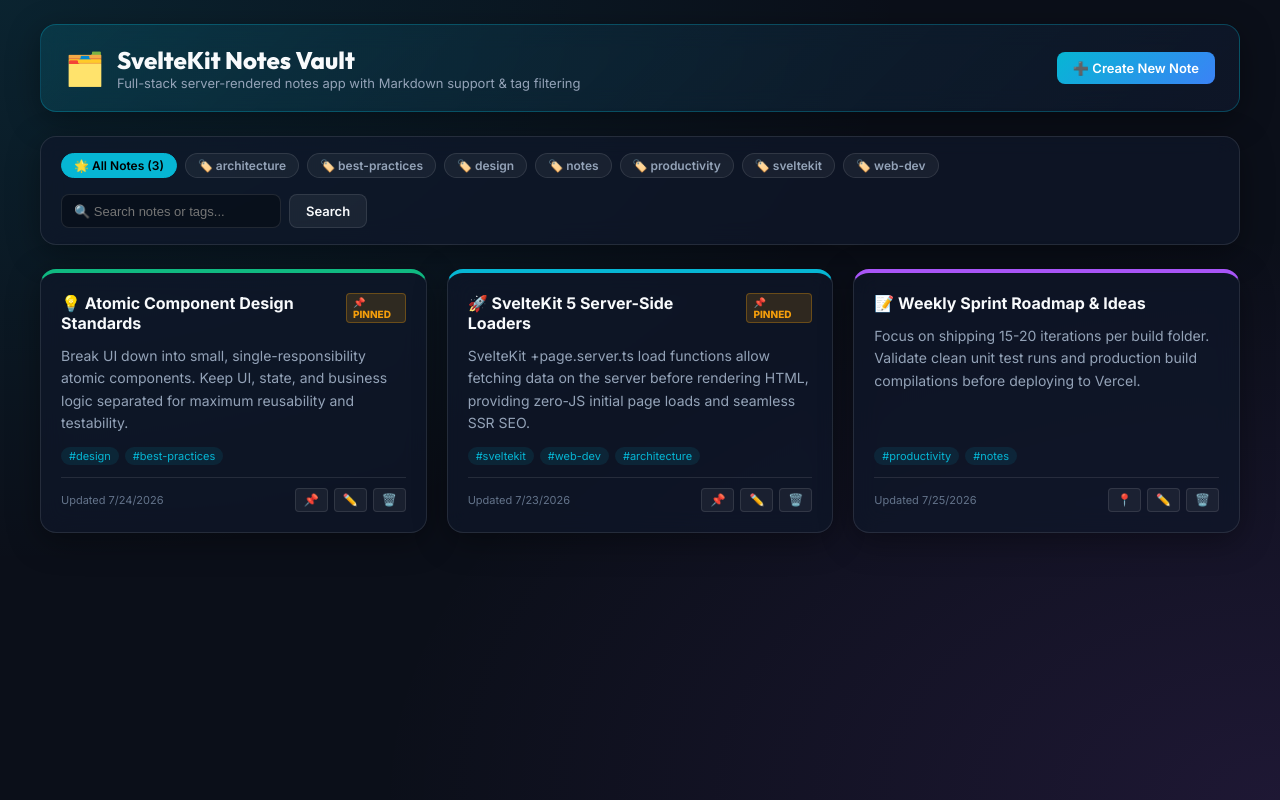
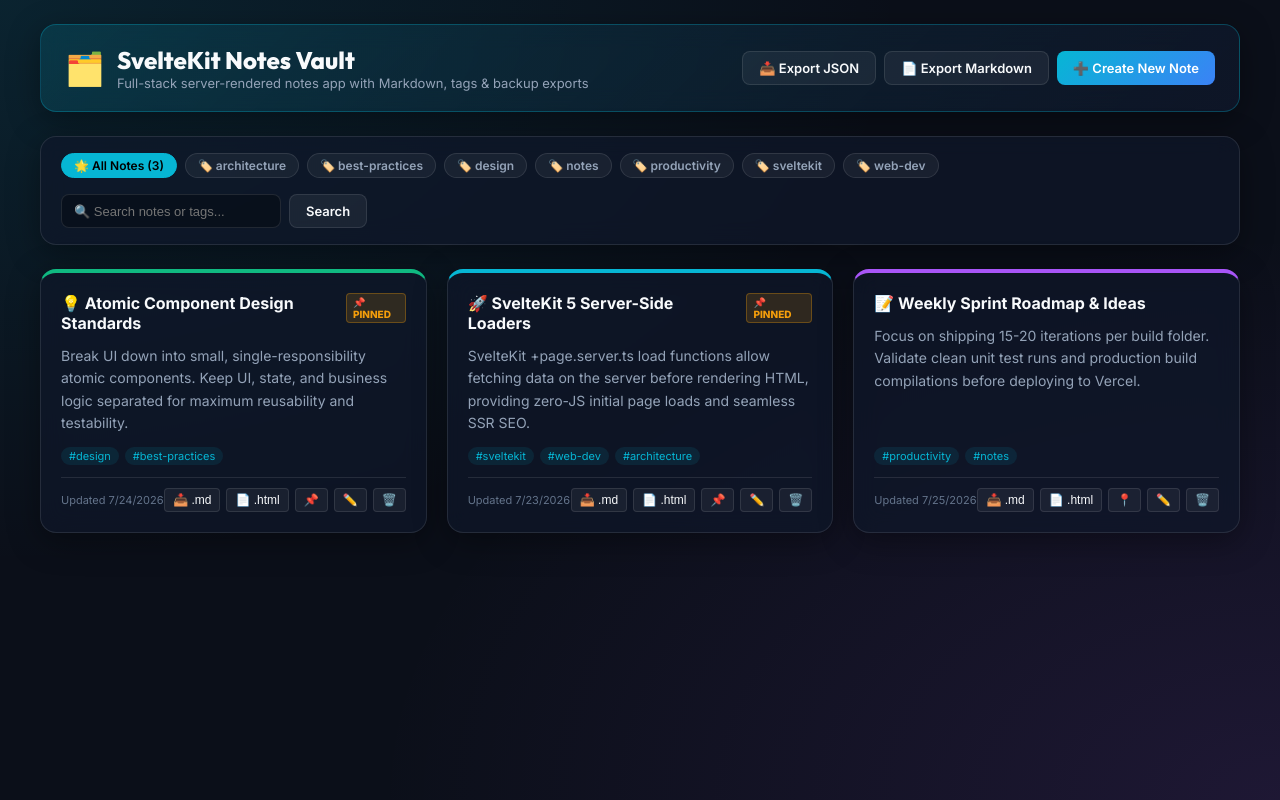
Before and after one commit to breakingthebot/sveltekit-notes-build43, a SvelteKit app: page / in a window 1280 px wide. Built offline with nearby package versions, Linux system fonts and the light colour scheme.

Commit message:
Build 43 Iteration 3 - Add Note Export & Download Engine (PDF, Markdown, JSON Backup)

```diff
--- /dev/null
+++ b/src/lib/services/exportService.ts
@@ -0,0 +1,78 @@
+// src/lib/services/exportService.ts
+// Note Export & Download Engine for Build 43 (SvelteKit).
+// Connects to: src/routes/+page.svelte
+// Created: 2026-07-25
+
+import type { Note } from '$lib/server/notesStore';
+
+export function slugify(text: string): string {
+  return text
+    .toLowerCase()
+    .replace(/[^\w\s-]/g, '')
+    .replace(/[\s_-]+/g, '-')
+    .replace(/^-+|-+$/g, '') || 'note';
+}
+
+export function generateNoteMarkdown(note: Note): string {
+  const frontmatter = [
+    '---',
+    `title: "${note.title.replace(/"/g, '\\"')}"`,
+    `tags: [${note.tags.map(t => `"${t}"`).join(', ')}]`,
+    `created_at: "${note.createdAt}"`,
+    `updated_at: "${note.updatedAt}"`,
+    '---',
+    '',
+    `# ${note.title}`,
+    '',
+    note.content
+  ].join('\n');
+
+  return frontmatter;
+}
+
+export function generateNoteHtml(note: Note, renderedBodyHtml: string): string {
+  return `<!DOCTYPE html>
+<html lang="en">
+<head>
+  <meta charset="UTF-8">
+  <title>${note.title}</title>
+  <style>
+    body { font-family: system-ui, sans-serif; max-width: 800px; margin: 40px auto; padding: 0 20px; line-height: 1.6; color: #1e293b; }
+    h1 { color: #0f172a; border-bottom: 2px solid #cbd5e1; padding-bottom: 8px; }
+    .tags { margin-top: 20px; }
+    .tag { display: inline-block; background: #e2e8f0; color: #475569; padding: 2px 8px; border-radius: 12px; font-size: 12px; margin-right: 6px; }
+    pre { background: #0f172a; color: #38bdf8; padding: 12px; border-radius: 8px; overflow-x: auto; }
+    blockquote { border-left: 4px solid #a855f7; padding-left: 12px; color: #64748b; font-style: italic; }
+  </style>
+</head>
+<body>
+  <h1>${note.title}</h1>
+  <div>${renderedBodyHtml}</div>
+  <div class="tags">
+    ${note.tags.map(t => `<span class="tag">#${t}</span>`).join('')}
+  </div>
+</body>
+</html>`;
+}
+
+export function generateVaultJson(notes: Note[]): string {
+  return JSON.stringify(notes, null, 2);
+}
+
+export function generateVaultMarkdownDump(notes: Note[]): string {
+  return notes
+    .map(n => generateNoteMarkdown(n))
+    .join('\n\n========================================\n\n');
+}
+
+export function triggerDownload(content: string, filename: string, mimeType: string) {
+  const blob = new Blob([content], { type: mimeType });
+  const url = URL.createObjectURL(blob);
+  const a = document.createElement('a');
+  a.href = url;
+  a.download = filename;
+  document.body.appendChild(a);
+  a.click();
+  document.body.removeChild(a);
+  URL.revokeObjectURL(url);
+}
--- a/src/routes/+page.svelte
+++ b/src/routes/+page.svelte
@@ -1,12 +1,20 @@
 <!-- src/routes/+page.svelte -->
-<!-- Main SvelteKit Notes Vault Page component for Build 43 (Svelte 5 Runes + Markdown Engine). -->
-<!-- Connects to: src/routes/+page.server.ts, src/lib/server/notesStore.ts, src/lib/services/markdownService.ts -->
+<!-- Main SvelteKit Notes Vault Page component for Build 43 (Svelte 5 Runes + Markdown + Export Engine). -->
+<!-- Connects to: src/routes/+page.server.ts, src/lib/server/notesStore.ts, src/lib/services/markdownService.ts, src/lib/services/exportService.ts -->
 <!-- Created: 2026-07-25 -->
 
 <script lang="ts">
   import type { PageData } from './$types';
   import type { Note } from '$lib/server/notesStore';
   import { renderMarkdown } from '$lib/services/markdownService';
+  import {
+    slugify,
+    generateNoteMarkdown,
+    generateNoteHtml,
+    generateVaultJson,
+    generateVaultMarkdownDump,
+    triggerDownload
+  } from '$lib/services/exportService';
 
   let { data }: { data: PageData } = $props();
 
@@ -47,6 +55,31 @@
   function insertFormat(prefix: string, suffix: string = '') {
     formContent = `${formContent}${prefix}text${suffix}`;
   }
+
+  function downloadNoteMd(note: Note) {
+    const md = generateNoteMarkdown(note);
+    const filename = `${slugify(note.title)}.md`;
+    triggerDownload(md, filename, 'text/markdown');
+  }
+
+  function downloadNoteHtml(note: Note) {
+    const bodyHtml = renderMarkdown(note.content);
+    const html = generateNoteHtml(note, bodyHtml);
+    const filename = `${slugify(note.title)}.html`;
+    triggerDownload(html, filename, 'text/html');
+  }
+
+  function exportVaultJsonAction() {
+    const json = generateVaultJson(data.notes);
+    const filename = `notes-vault-backup-${Date.now()}.json`;
+    triggerDownload(json, filename, 'application/json');
+  }
+
+  function exportVaultMarkdownAction() {
+    const dump = generateVaultMarkdownDump(data.notes);
+    const filename = `notes-vault-dump-${Date.now()}.md`;
+    triggerDownload(dump, filename, 'text/markdown');
+  }
 </script>
 
 <svelte:head>
@@ -60,13 +93,21 @@
       <span class="logo-icon">🗂️</span>
       <div>
         <h1 class="app-title">SvelteKit Notes Vault</h1>
-        <p class="subtitle">Full-stack server-rendered notes app with Markdown support & tag filtering</p>
+        <p class="subtitle">Full-stack server-rendered notes app with Markdown, tags & backup exports</p>
       </div>
     </div>
 
-    <button type="button" onclick={openCreateModal} class="btn btn-primary">
-      ➕ Create New Note
-    </button>
+    <div class="header-actions">
+      <button type="button" onclick={exportVaultJsonAction} class="btn btn-secondary" title="Export Vault JSON Backup">
+        📥 Export JSON
+      </button>
+      <button type="button" onclick={exportVaultMarkdownAction} class="btn btn-secondary" title="Export All Notes Markdown">
+        📄 Export Markdown
+      </button>
+      <button type="button" onclick={openCreateModal} class="btn btn-primary">
+        ➕ Create New Note
+      </button>
+    </div>
   </header>
 
   <!-- Filter & Search Toolbar -->
@@ -137,6 +178,14 @@
           <span class="updated-time">Updated {new Date(note.updatedAt).toLocaleDateString()}</span>
 
           <div class="card-actions">
+            <!-- Download Single Note Buttons -->
+            <button type="button" onclick={() => downloadNoteMd(note)} class="icon-btn" title="Download .md Markdown file">
+              📥 .md
+            </button>
+            <button type="button" onclick={() => downloadNoteHtml(note)} class="icon-btn" title="Download .html webpage">
+              📄 .html
+            </button>
+
             <!-- Pin Form Action -->
             <form method="POST" action="?/togglePin">
               <input type="hidden" name="id" value={note.id} />
@@ -313,6 +362,12 @@
   .app-title { font-size: 24px; font-weight: 800; font-family: var(--font-heading); }
   .subtitle { font-size: 13px; color: var(--text-secondary); }
 
+  .header-actions {
+    display: flex;
+    gap: 8px;
+    flex-wrap: wrap;
+  }
+
   .toolbar-section {
     padding: 16px 20px;
     display: flex;
@@ -443,6 +498,7 @@
   .card-actions {
     display: flex;
     gap: 6px;
+    flex-wrap: wrap;
   }
 
   .icon-btn {
```
Also changed, not shown: 2 other files (tests, documents, lock files or other folders).
